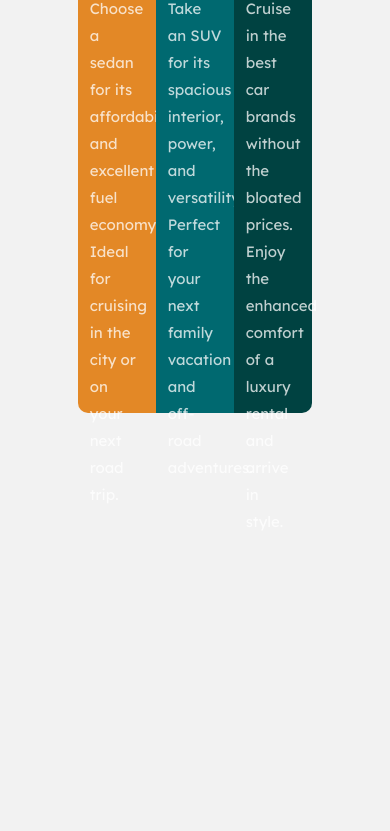
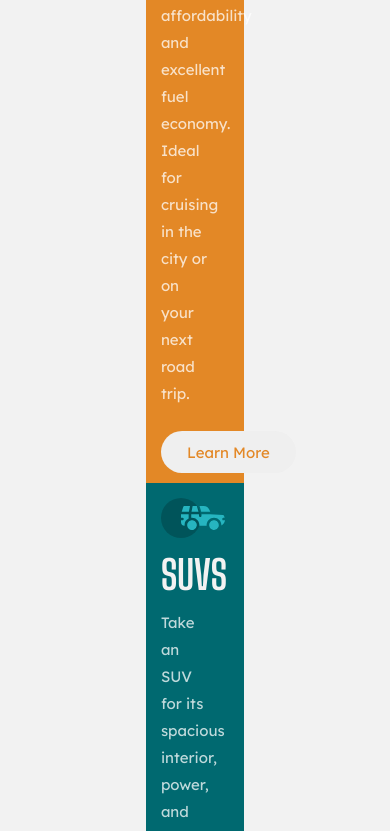
Before and after one commit to victorCatharina/preview-card-3-column, a plain HTML site: page index.html in a window 390 px wide. Shown: the part 244-1075 px from the top of the page. Before the commit the page ends 844 px from the top, so only its background shows below. Drawn offline with Linux system fonts and the light colour scheme.

Commit message:
added buttons and started the responsive code

```diff
--- a/index.html
+++ b/index.html
@@ -30,6 +30,8 @@
         <p class="category-desc">Choose a sedan for its affordability and excellent fuel economy.
           Ideal for cruising in the city or on your next road trip.</p>
 
+        <button class="button learn-more-sedans">Learn More</button>
+
       </div>
 
       <!--BOX SUVS-->
@@ -40,6 +42,8 @@
         <p class="category-desc">Take an SUV for its spacious interior, power, and versatility.
           Perfect for your next family vacation and off-road adventures.
         </p>
+
+        <button class="button learn-more-suvs">Learn More</button>
 
       </div>
 
@@ -53,6 +57,8 @@
           Enjoy the enhanced comfort of a luxury rental and arrive in style.
         </p>
 
+        <button class="button learn-more-luxury">Learn More</button>
+
       </div>
     </div>
   </main>
--- a/style/style.scss
+++ b/style/style.scss
@@ -1,7 +1,7 @@
 /* Primary Colors */
-$boxSedansColor: hsl(31, 77%, 52%);
-$boxSuvsColor: hsl(184, 100%, 22%);
-$boxLuxuryColor: hsl(179, 100%, 13%);
+$SedansColor: hsl(31, 77%, 52%);
+$SuvsColor: hsl(184, 100%, 22%);
+$LuxuryColor: hsl(179, 100%, 13%);
 
 /* Background, Headings, Buttons color */
 $SecondColor: hsl(0, 0%, 95%);
@@ -9,12 +9,12 @@ $SecondColor: hsl(0, 0%, 95%);
 /* Paragraphs color */
 $ParagraphColor: hsla(0, 0%, 100%, 0.75);
 
-body{
+body {
     background-color: $SecondColor;
     font-size: 15px;
 }
 
-.container{
+.container {
     width: 100vw;
     height: 90vh;
     margin: 3% 0 0 0;
@@ -23,28 +23,30 @@ body{
     align-items: center;
 }
 
-.box{
+.box {
     width: 20%;
-    height: 70%;
+    height: 75%;
 }
 
-.box-sedans{
+.box-sedans {
     border-radius: 10px 0 0 10px;
-    background-color: $boxSedansColor;
-}
-.box-suvs{
-    background-color: $boxSuvsColor;
-}
-.box-luxury{
-    border-radius: 0px 10px 10px 0px;
-    background-color: $boxLuxuryColor;
+    background-color: $SedansColor;
 }
 
-.car-icon{
+.box-suvs {
+    background-color: $SuvsColor;
+}
+
+.box-luxury {
+    border-radius: 0px 10px 10px 0px;
+    background-color: $LuxuryColor;
+}
+
+.car-icon {
     padding: 15% 15% 10%;
 }
 
-.category-name{
+.category-name {
     font-family: 'Big Shoulders Display', cursive;
     font-size: 40px;
     color: $SecondColor;
@@ -52,11 +54,100 @@ body{
     padding-left: 15%;
 }
 
-.category-desc{
+.category-desc {
     font-family: 'Lexend Deca', sans-serif;
-    text-align: start;
     line-height: 1.8;
     color: $ParagraphColor;
     padding: 10% 15% 10%;
+    margin-right: 15px;
+}
+
+.button {
+    font-family: 'Lexend Deca', sans-serif;
+    font-size: 15px;
+    width: 135px;
+    height: 42px;
+    border: none;
+    border-radius: 30px;
+    margin: 15% 15% 10%;
+}
+
+.button:hover {
+    color: $ParagraphColor;
+    background-color: transparent;
+    border: 2px solid white;
+}
+
+.learn-more-sedans {
+    color: $SedansColor;
+}
+
+
+.learn-more-suvs {
+    color: $SuvsColor;
+}
+
+.learn-more-luxury {
+    color: $LuxuryColor;
+}
+
+@media (max-width: 1050px) {
+
+    .container {
+        width: 100vw;
+        height: 200%;
+        justify-content: center;
+        align-items: center;
+        flex-direction: column;
+    }
+
+    .box {
+        width: 25%;
+        height: 75%;
+    }
+
+    .box-sedans {
+        border-radius: 10px 10px 0 0;
+        background-color: $SedansColor;
+    }
+
+    .box-suvs {
+        background-color: $SuvsColor;
+    }
+
+    .box-luxury {
+        border-radius: 0 0 10px 10px;
+        background-color: $LuxuryColor;
+    }
+
+    .car-icon {
+        padding: 15% 15% 10%;
+    }
+
+    .category-name {
+        font-family: 'Big Shoulders Display', cursive;
+        font-size: 40px;
+        color: $SecondColor;
+        text-transform: uppercase;
+        padding-left: 15%;
+    }
+
+    .category-desc {
+        font-family: 'Lexend Deca', sans-serif;
+        line-height: 1.8;
+        color: $ParagraphColor;
+        padding: 10% 15% 10%;
+        margin-right: 15px;
+    }
+
+    .button {
+        font-family: 'Lexend Deca', sans-serif;
+        font-size: 15px;
+        width: 135px;
+        height: 42px;
+        border: none;
+        border-radius: 30px;
+        margin: 15% 15% 10%;
+    }
 
 }
```
Also changed, not shown: style/style.css, 1 other file.
